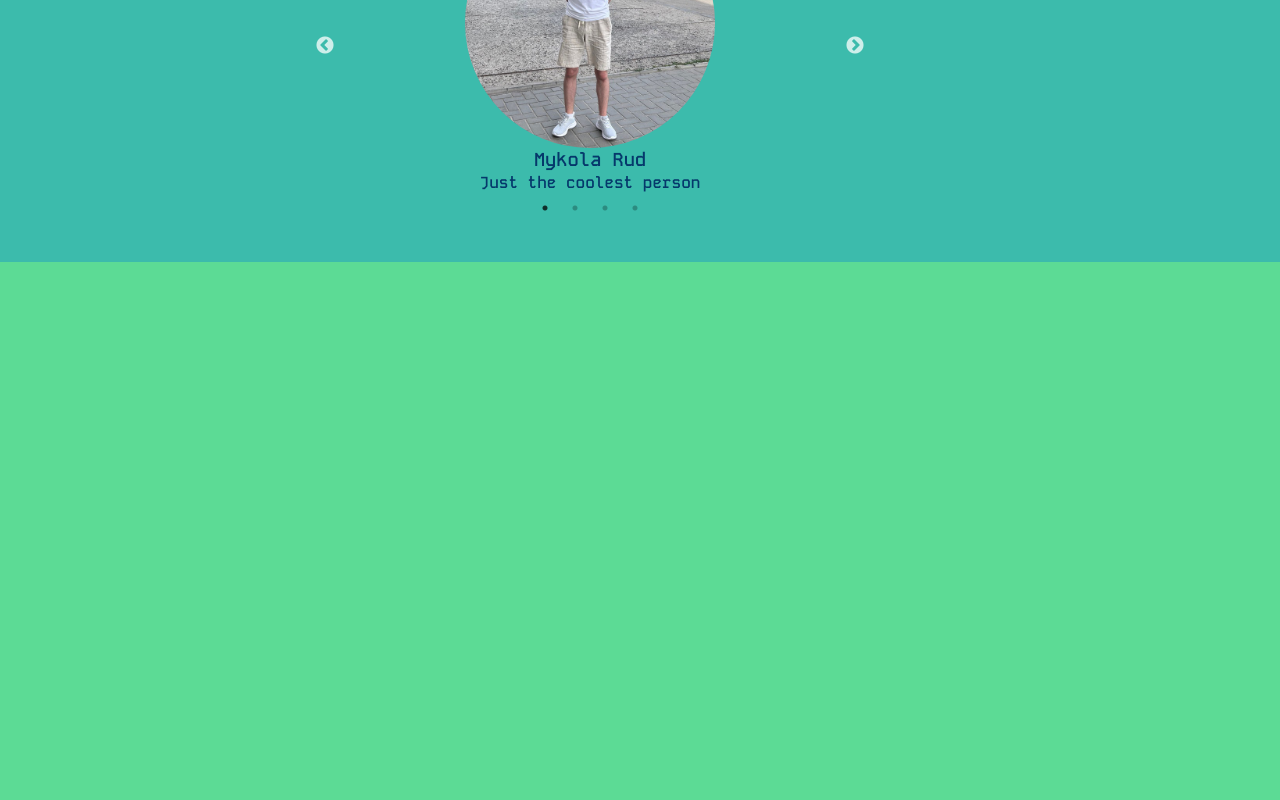
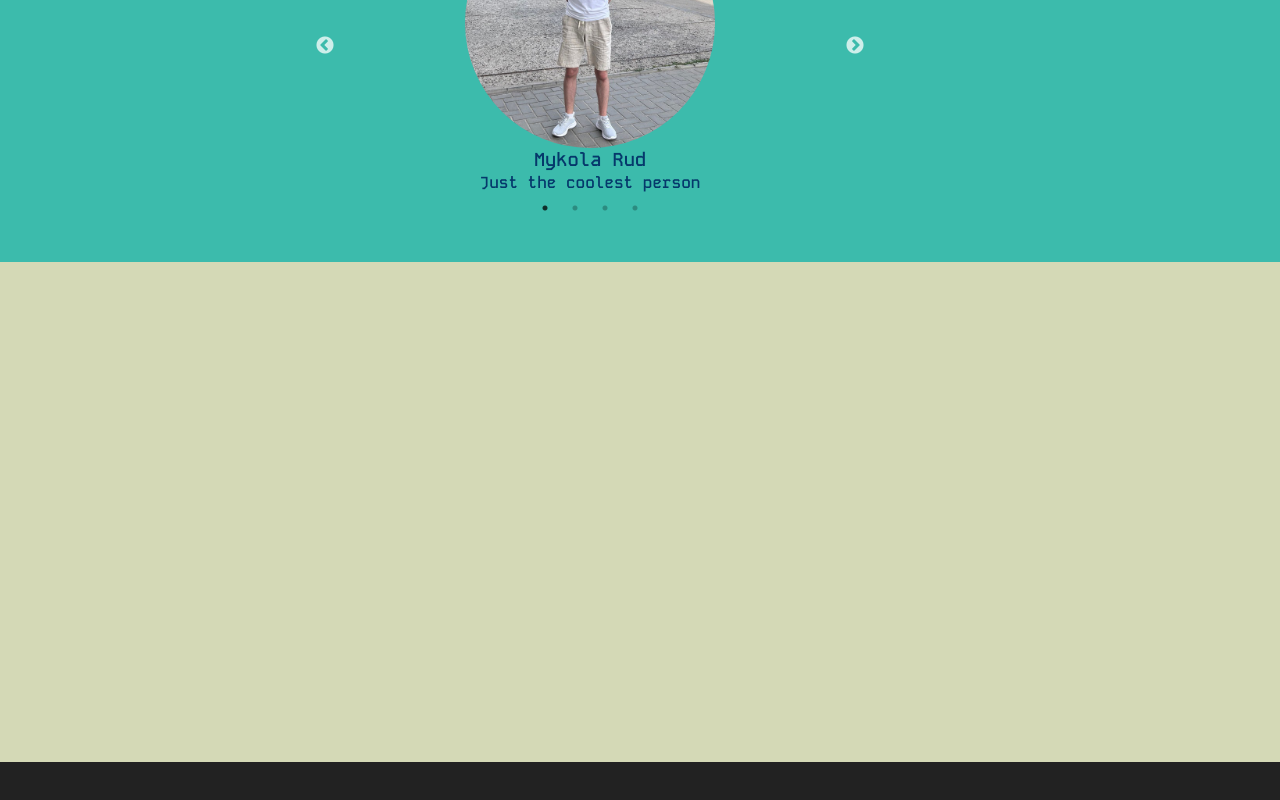
Before and after one commit to poravoz/BrainStorm, a React (Create React App) app in the folder frontend/: page / in a window 1280 px wide. Shown: the part 1538-2338 px from the top of the page. Before the commit the page ends 1800 px from the top, so only its background shows below. Built offline with nearby package versions, Linux system fonts and the light colour scheme; the HTML template or start-up script is replaced by a standard one.

Commit message:
05.03.2024

```diff
--- a/frontend/src/App.tsx
+++ b/frontend/src/App.tsx
@@ -3,6 +3,8 @@ import NavigationBar from "./components/navigation/navigation";
 import AboutUs from "./components/about-us/about-us";
 import Transition from "./components/transition/transition"
 import OurTeam from "./components/our-team/our-team";
+import ContactUs from "./components/contact-us/contact-us";
+import Footer from "./components/footer/footet";
 
 function App() {
   return (
@@ -12,6 +14,8 @@ function App() {
       <AboutUs />
       <Transition />
       <OurTeam />
+      <ContactUs />
+      <Footer />
    </>
   );
 }
--- /dev/null
+++ b/frontend/src/components/contact-us/contact-us.css
@@ -0,0 +1,5 @@
+.container_contact_us {
+    width: 100%;
+    height: 500px;
+    background-color: #D4D9B6;
+}
--- /dev/null
+++ b/frontend/src/components/contact-us/contact-us.tsx
@@ -0,0 +1,10 @@
+import "./contact-us.css"
+
+const ContactUs = () => {
+    return (
+        <div className="container_contact_us">
+        </div>
+    )
+}
+
+export default ContactUs;
--- /dev/null
+++ b/frontend/src/components/footer/footer.css
@@ -0,0 +1,5 @@
+.container_footer {
+    width: 100%;
+    height: 400px;
+    background-color: #222;
+}
--- /dev/null
+++ b/frontend/src/components/footer/footet.tsx
@@ -0,0 +1,10 @@
+import "./footer.css"
+
+const Footer = () => {
+    return (
+        <div className="container_footer">
+        </div>
+    )
+}
+
+export default Footer;
--- a/frontend/src/index.css
+++ b/frontend/src/index.css
@@ -1,3 +1,3 @@
 body {
-    background: #5cdb95;
+    background: #222;
   }
```
